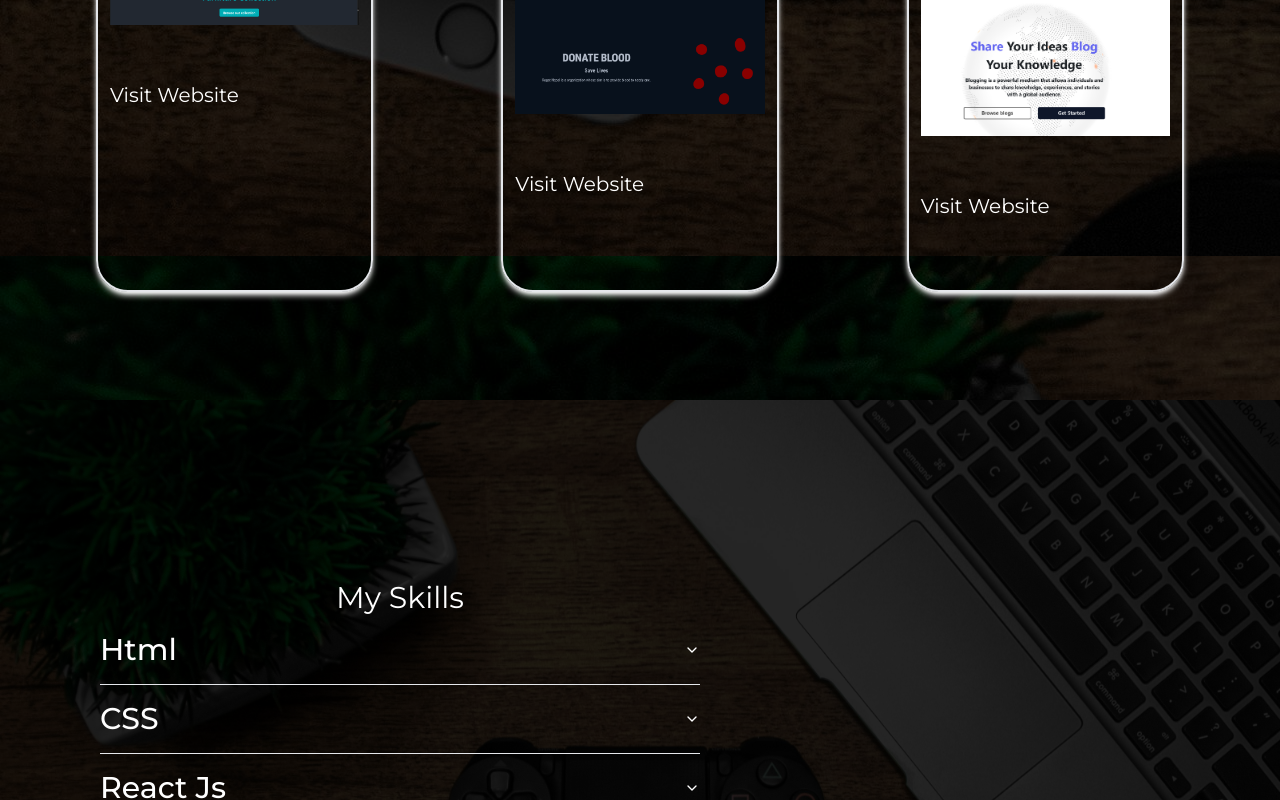
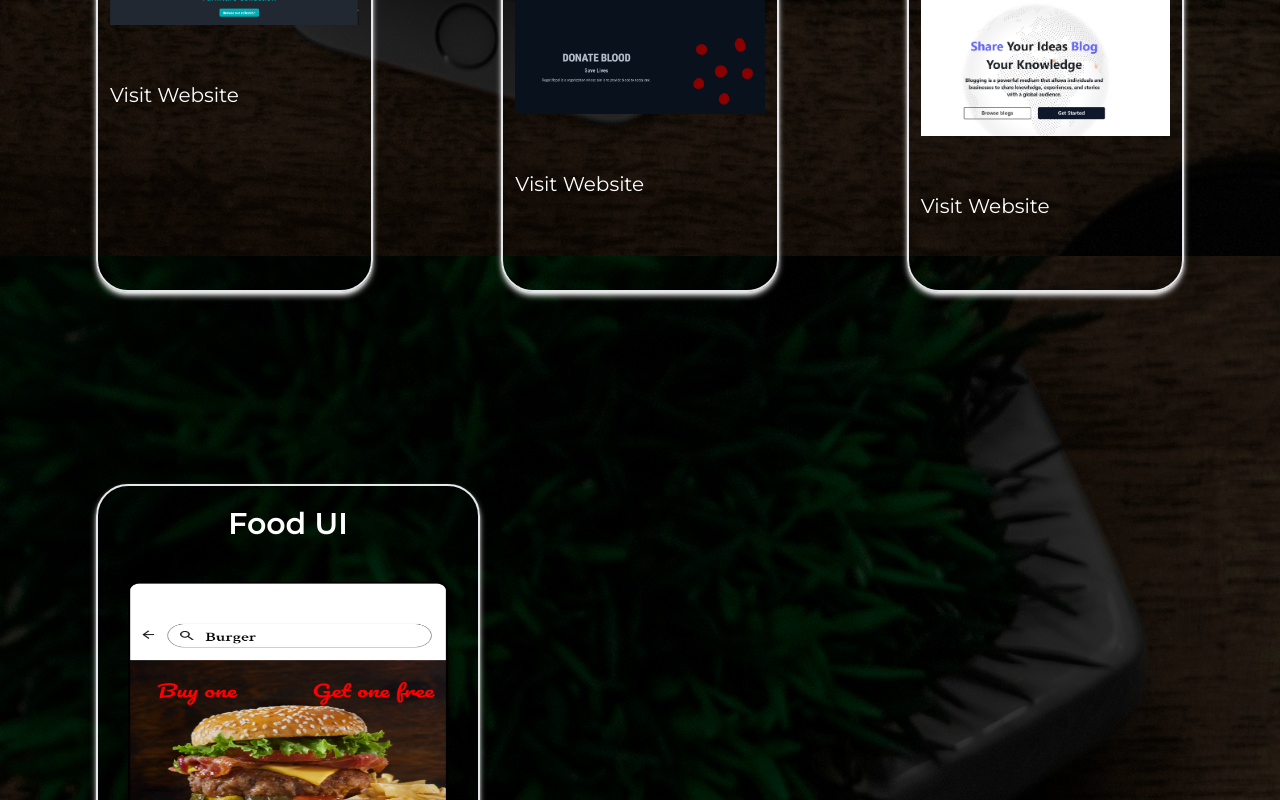
Before and after one commit to bhattaraisushma/Portfolio_, a React (Vite) app in the folder frontend/: page / in a window 1280 px wide. Shown: the part 2000-2800 px from the top of the page. Built offline with nearby package versions, Linux system fonts and the light colour scheme.

Commit message:
design added

```diff
--- a/frontend/src/components/Project.jsx
+++ b/frontend/src/components/Project.jsx
@@ -1,9 +1,10 @@
 import React from 'react'
 import {projects} from './data'
+import { designs } from './data'
 const Project = () => {
   return (
 
-    <div id='/project' className='md:h-screen w-full  flex flex-col  md:top-0 top-[4rem]'>
+    <div id='/project' className='md:h-full w-full  flex flex-col  md:top-0 top-[4rem] '>
    <div className='font-montserrat text-3xl'>My Projects </div>
    <div className='flex md:flex-row flex-col  justify-center md:gap-[8rem] gap-[6rem]  md:p-[6rem] p-6 '>
     {projects.map((project,index)=>(
@@ -15,6 +16,19 @@ const Project = () => {
 
 </div>
     ))}
+
+
+    </div>
+    <div className='h-full w-screen md:p-[6rem] p-6'>
+    {designs.map((design,index)=>(
+<div id={index} className='md:h-[40rem] h-fit md:w-[24rem]  w-fit p-3 font-montserrat flex  flex-col items-center justify-center text-xl border-solid border-2 text-justify  rounded-[2rem] shadow-md shadow-white'>
+    <h1 className='font-semibold text-3xl text-center'>{design.Title}</h1>
+    {/* <h1>{project.Description}</h1> */}
+    <img src={design.image} className='my-10 h-[30rem] w-[20rem]'></img>
+    {/* <a href={project.link}>Visit Website</a> */}
+
+</div>
+    ))}
     </div>
     </div>
   )
--- a/frontend/src/components/data.js
+++ b/frontend/src/components/data.js
@@ -24,3 +24,9 @@
 
 
 ]
+export const designs = [
+    {
+        Title:"Food UI",
+        image:'/Food UI.png',
+    }
+]
```
Also changed, not shown: frontend/public/Food UI.png (added).
